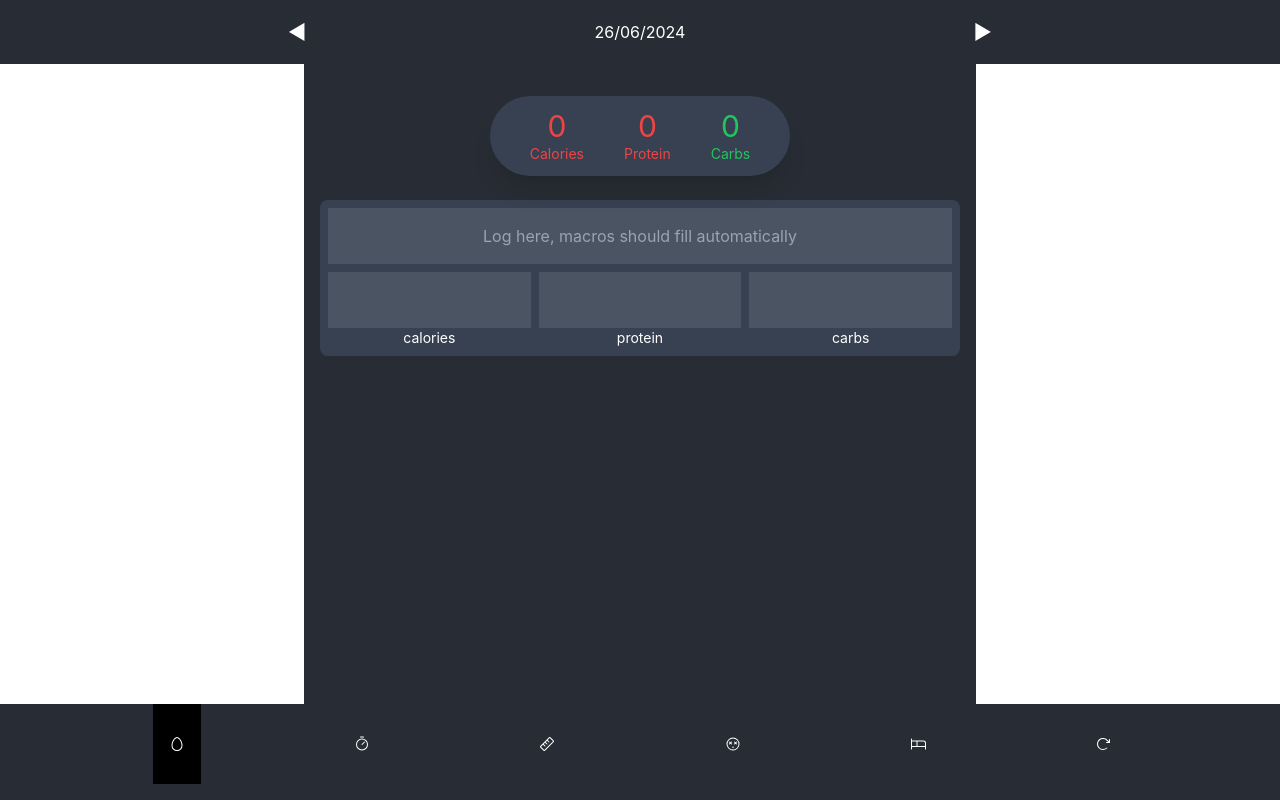
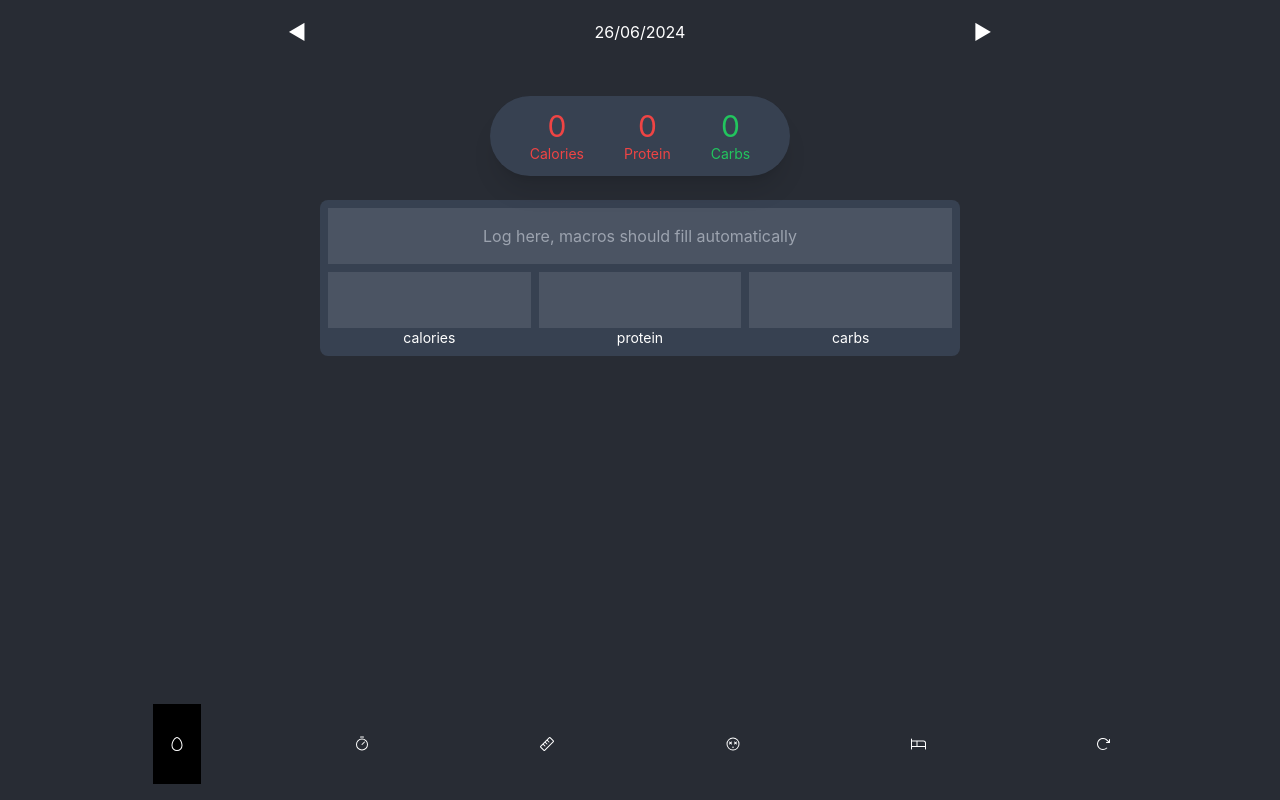
Before and after one commit to EliranSun/trackers, a React (Create React App) app: page / in a window 1280 px wide. Built offline with nearby package versions, Linux system fonts and the light colour scheme; no server answers; the database is empty.

Commit message:
Fix large mobile screen design (not full width)

```diff
--- a/src/App.js
+++ b/src/App.js
@@ -13,7 +13,7 @@ function App() {
   const [selectedView, setSelectedView] = useState(TrackerNames.KETO);
 
   return (
-    <div className="w-full h-screen bg-gray-900 overflow-x-hidden p-4">
+    <div className="w-screen h-screen bg-gray-900 m-auto flex flex-col items-center overflow-x-hidden p-4">
       <div className="fixed top-0 z-10 bg-gray-900 h-16 left-0 w-screen flex justify-evenly items-center">
         <button
           className="text-xl p-4 w-1/3"
```
